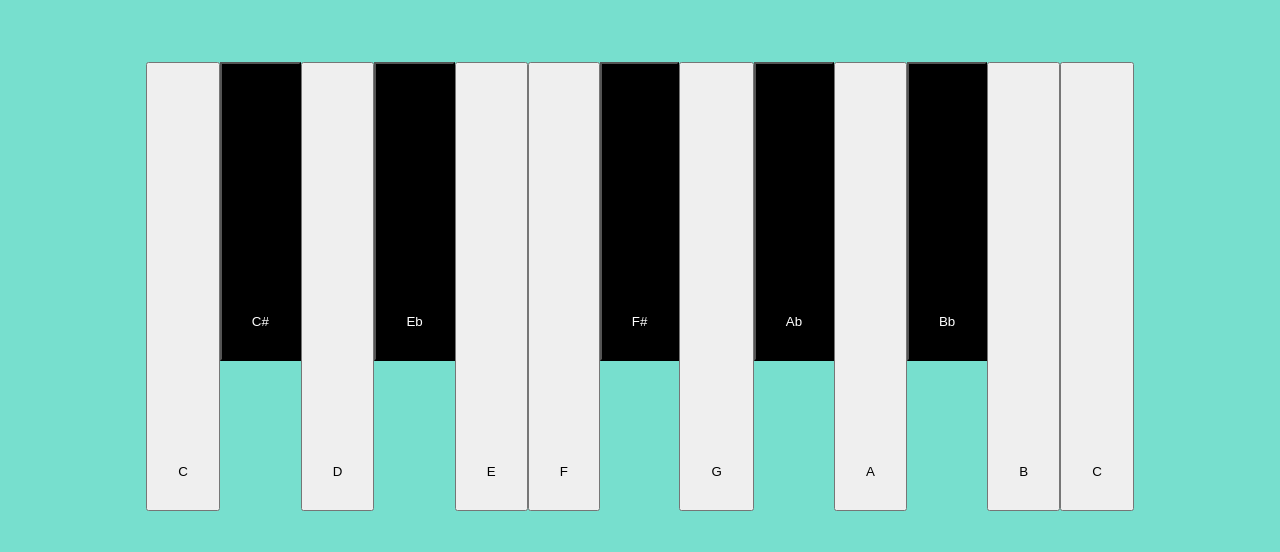
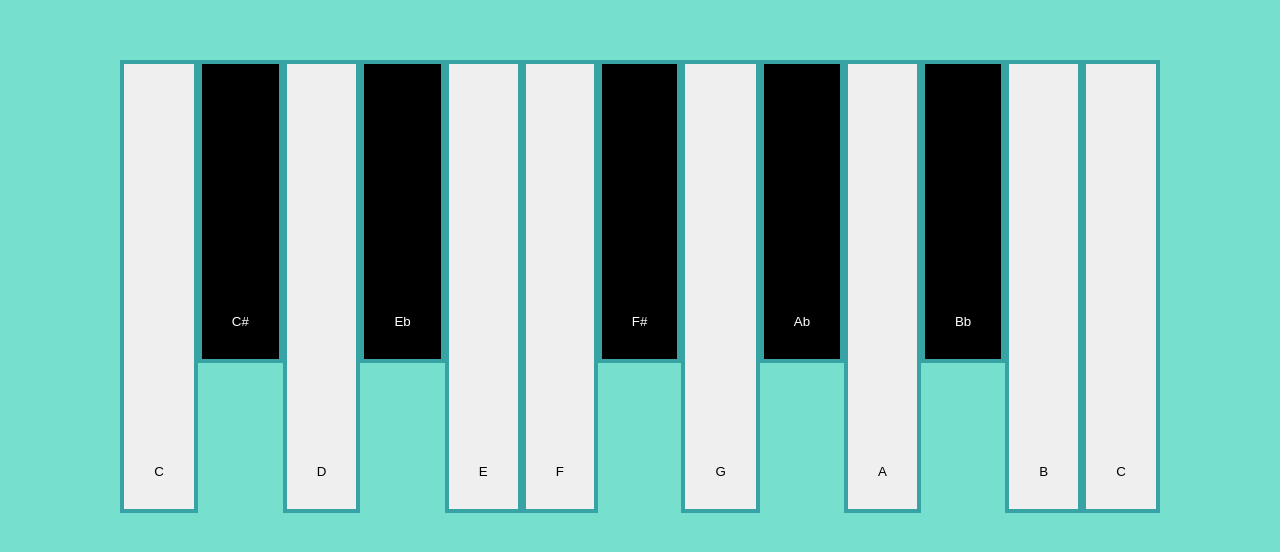
Before and after one commit to juliajakob370/pond-piano, a website built with Vite: page index.html in a window 1280 px wide. Shown: the part 122-674 px from the top of the page. Built offline with nearby package versions, Linux system fonts and the light colour scheme.

Commit message:
key stylings

```diff
--- a/src/style.css
+++ b/src/style.css
@@ -24,6 +24,11 @@ li{
   color: white;
 }
 
+button{
+  border: 4px #38a3a5 solid;
+  cursor: pointer;
+}
+
 @layer presentation {
   body{
     background-color: var(--bg);
```
